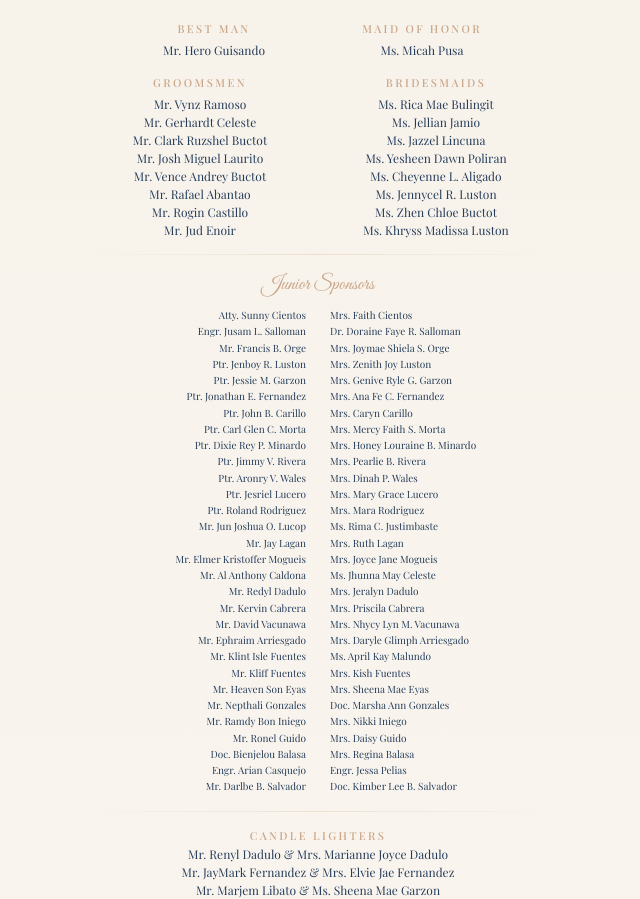
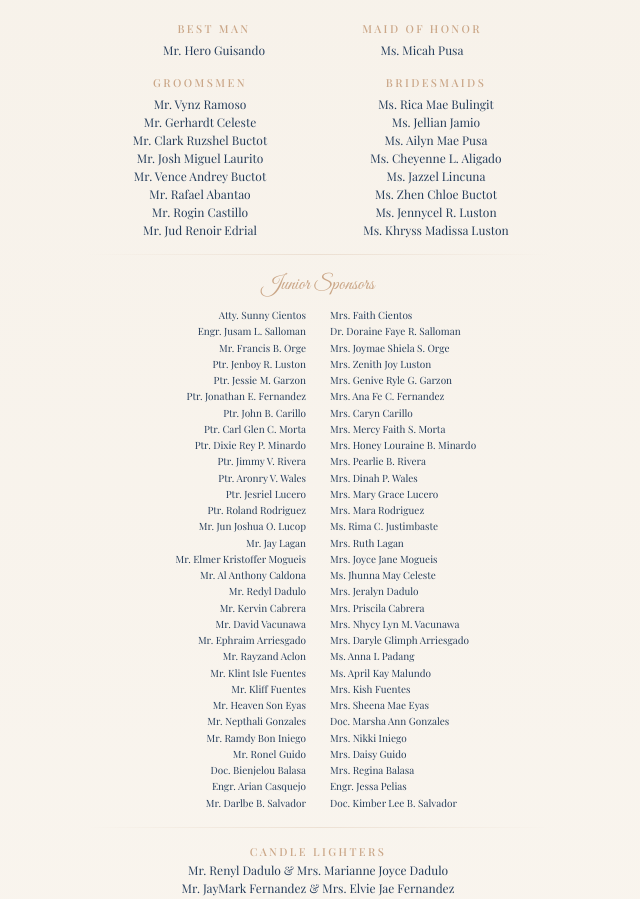
Before and after one commit to Japh09066/wedding-invitation, a Next.js app: page / in a window 1280 px wide. Shown: the part 6500-7399 px from the top of the page, without its empty margins (322-962 px from the left). Built offline with nearby package versions, Linux system fonts and the light colour scheme; no server answers; a web font is replaced by a local one.

Commit message:
Update EntourageSection.tsx

```diff
--- a/app/components/EntourageSection.tsx
+++ b/app/components/EntourageSection.tsx
@@ -125,17 +125,17 @@ const groomsmen = [
   'Mr. Vence Andrey Buctot',
   'Mr. Rafael Abantao',
   'Mr. Rogin Castillo',
-  'Mr. Jud Enoir',
+  'Mr. Jud Renoir Edrial',
 ];
 
 const bridesmaids = [
   'Ms. Rica Mae Bulingit',
   'Ms. Jellian Jamio',
+  'Ms. Ailyn Mae Pusa',
+  'Ms. Cheyenne L. Aligado',
   'Ms. Jazzel Lincuna',
-  'Ms. Yesheen Dawn Poliran',
-  'Ms. Cheyenne L. Aligado',
+  'Ms. Zhen Chloe Buctot',
   'Ms. Jennycel R. Luston',
-  'Ms. Zhen Chloe Buctot',
   'Ms. Khryss Madissa Luston',
 ];
 
@@ -161,6 +161,7 @@ const juniorNinongs = [
   'Mr. Kervin Cabrera',
   'Mr. David Vacunawa',
   'Mr. Ephraim Arriesgado',
+  'Mr. Rayzand Aclon',
   'Mr. Klint Isle Fuentes',
   'Mr. Kliff Fuentes',
   'Mr. Heaven Son Eyas',
@@ -194,6 +195,7 @@ const juniorNinangs = [
   'Mrs. Priscila Cabrera',
   'Mrs. Nhycy Lyn M. Vacunawa',
   'Mrs. Daryle Glimph Arriesgado',
+  'Ms. Anna L Padang',
   'Ms. April Kay Malundo',
   'Mrs. Kish Fuentes',
   'Mrs. Sheena Mae Eyas',
```
